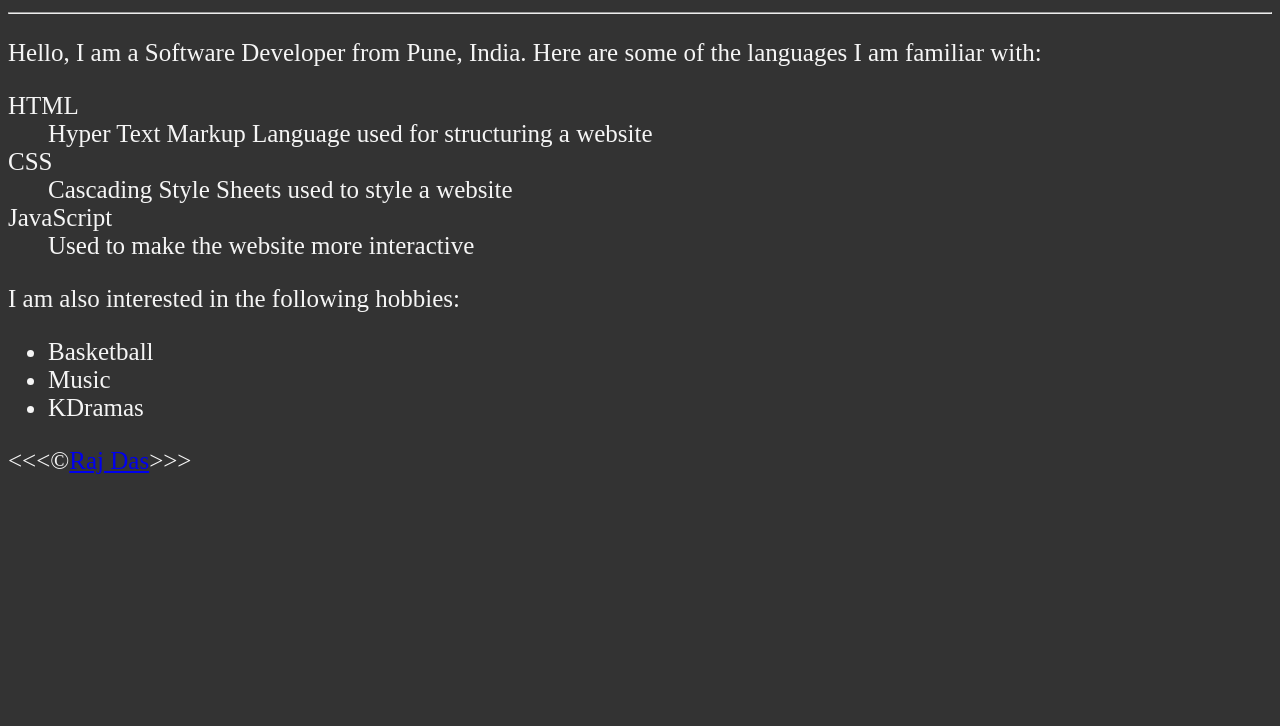
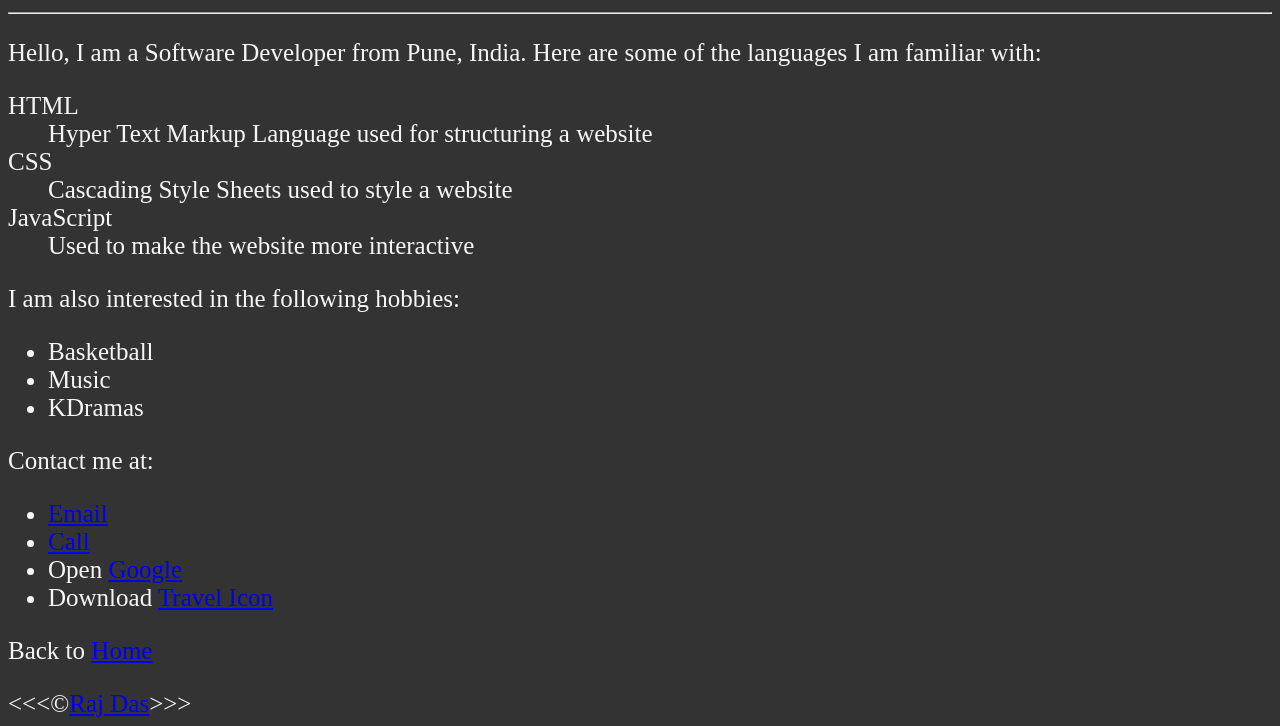
Before and after one commit to analyst-rjd/Web-Development-Projects, a plain HTML site: page HTML /about.html in a window 1280 px wide. Shown: the part 113-839 px from the top of the page. Before the commit the page ends 800 px from the top, so only its background shows below. Drawn offline with Linux system fonts and the light colour scheme.

Commit message:
Added about.html

```diff
--- a/HTML /about.html
+++ b/HTML /about.html
@@ -6,7 +6,7 @@
     <meta name="description" content="This is an about me page">
     <title>About Me</title>
 <link rel="stylesheet" href="main.css" type="text/css">
-<link rel="icon" href="polar-bear.png" type="image/x-icon">
+<link rel="icon" href="image/polar-bear.png" type="image/x-icon">
 </head>
 <body>
     <h1>About Me:</h1>
@@ -27,6 +27,16 @@
         <li>Music</li>
         <li>KDramas</li>
     </ul>
+    <p>Contact me at:</p>
+    <ul>
+        <li><a href="mailto:rajdasmunshi@yahoo.com">Email</a></li>
+        <li><a href="tel:+917719195699">Call</a></li>
+        <li>Open <a href="https://www.google.com" target="_blank">Google</a></li>
+        <li>Download <a href="travel.png" download>Travel Icon</a></li>
+
+    </ul>
+
+    <p>Back to <a href="index.html">Home</a></p>
 
     &lt;&lt;&lt;&copy;<a href=about.html>Raj Das</a>&gt;&gt;&gt;
 </body>
```
